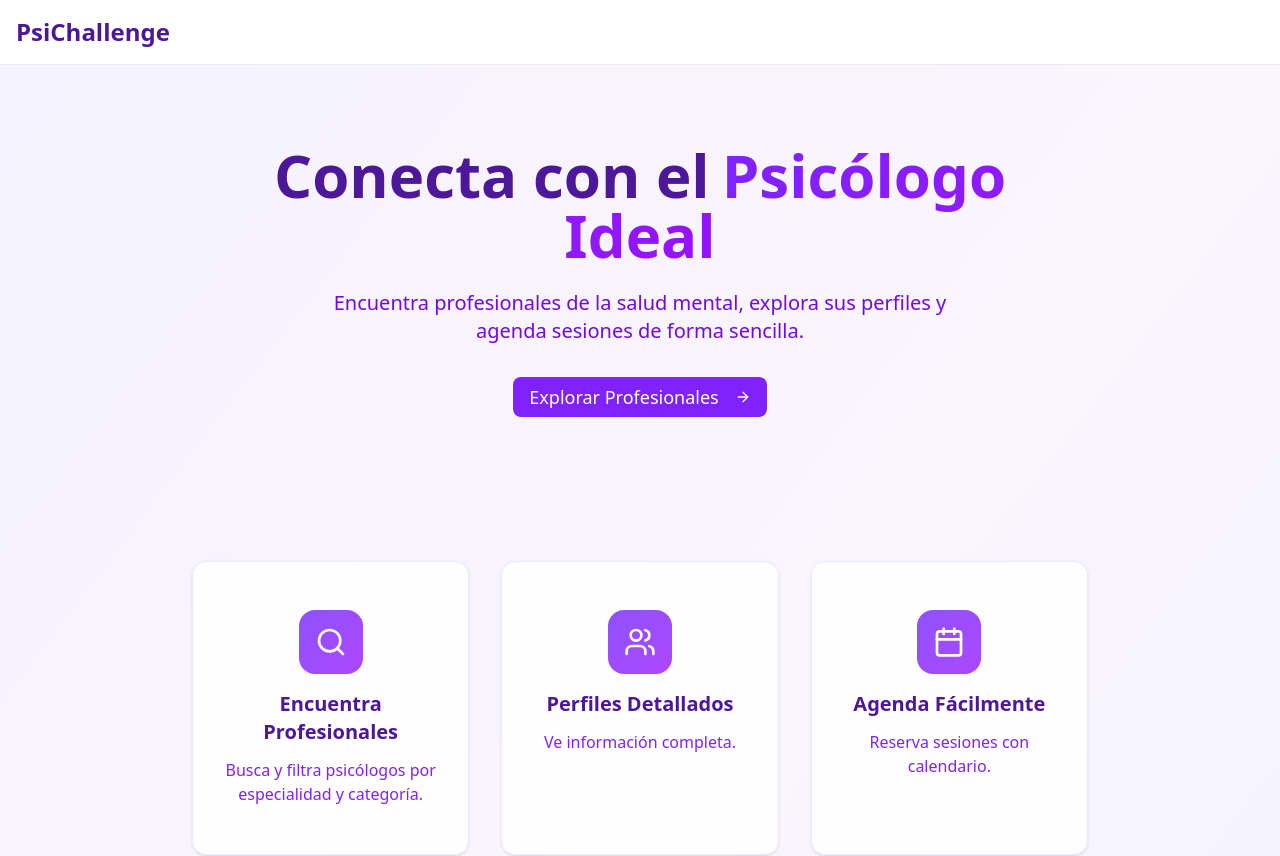
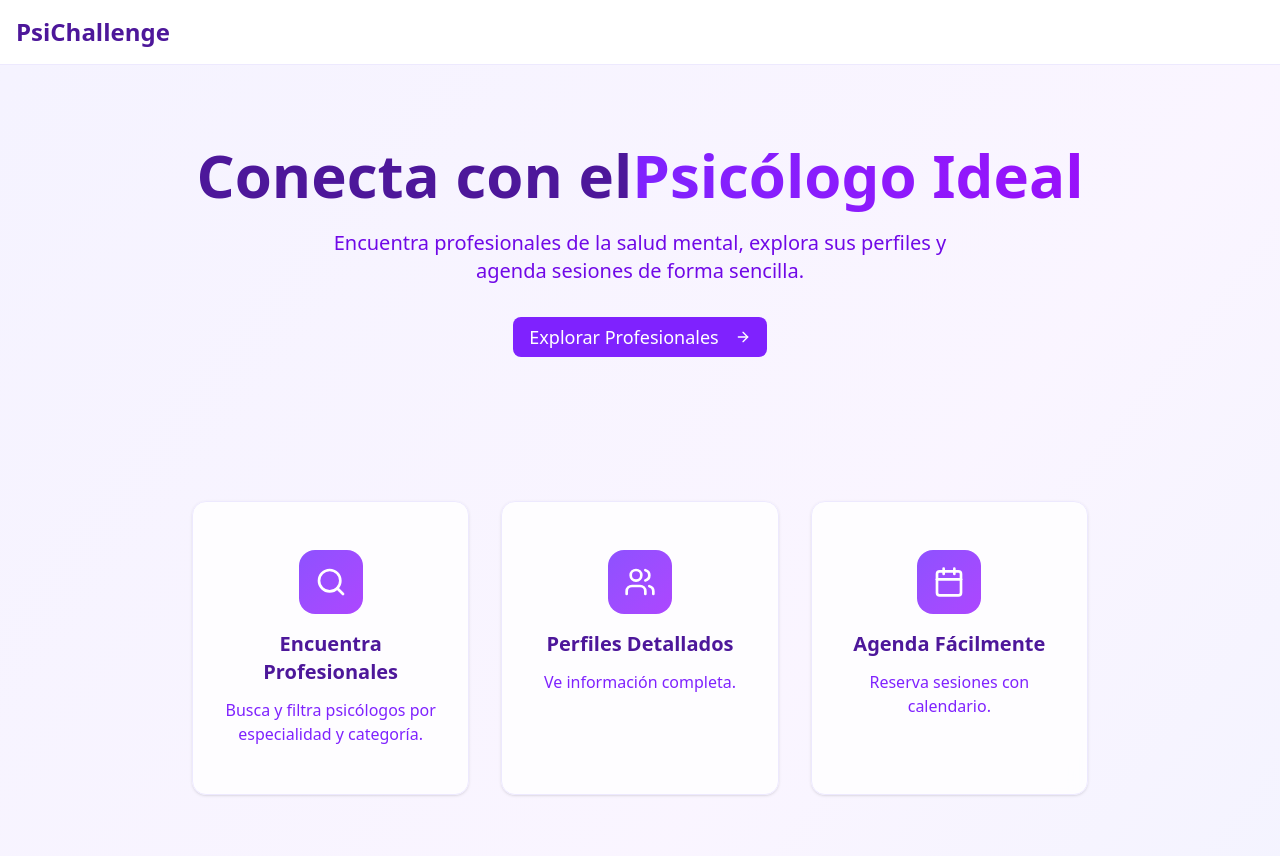
Before and after one commit to leonardoloza98/psi-challenge, a Next.js app: page / in a window 1280 px wide. Shown: the top 856 px of the page. Built offline with nearby package versions, Linux system fonts and the light colour scheme.

Commit message:
Revert "add login google"
This reverts commit 0c1df6ff5665f24109ae3e559b61cc7da253c0ca.

```diff
--- a/src/app/page.tsx
+++ b/src/app/page.tsx
@@ -29,7 +29,7 @@
         <div className="container mx-auto text-center max-w-4xl">
           <h1 className="text-5xl md:text-6xl font-bold text-violet-900 mb-6">
             Conecta con el
-            <span className="bg-gradient-to-r from-violet-600 to-purple-600 bg-clip-text text-transparent ml-3">
+            <span className="bg-gradient-to-r from-violet-600 to-purple-600 bg-clip-text text-transparent">
               Psicólogo Ideal
             </span>
           </h1>
```
